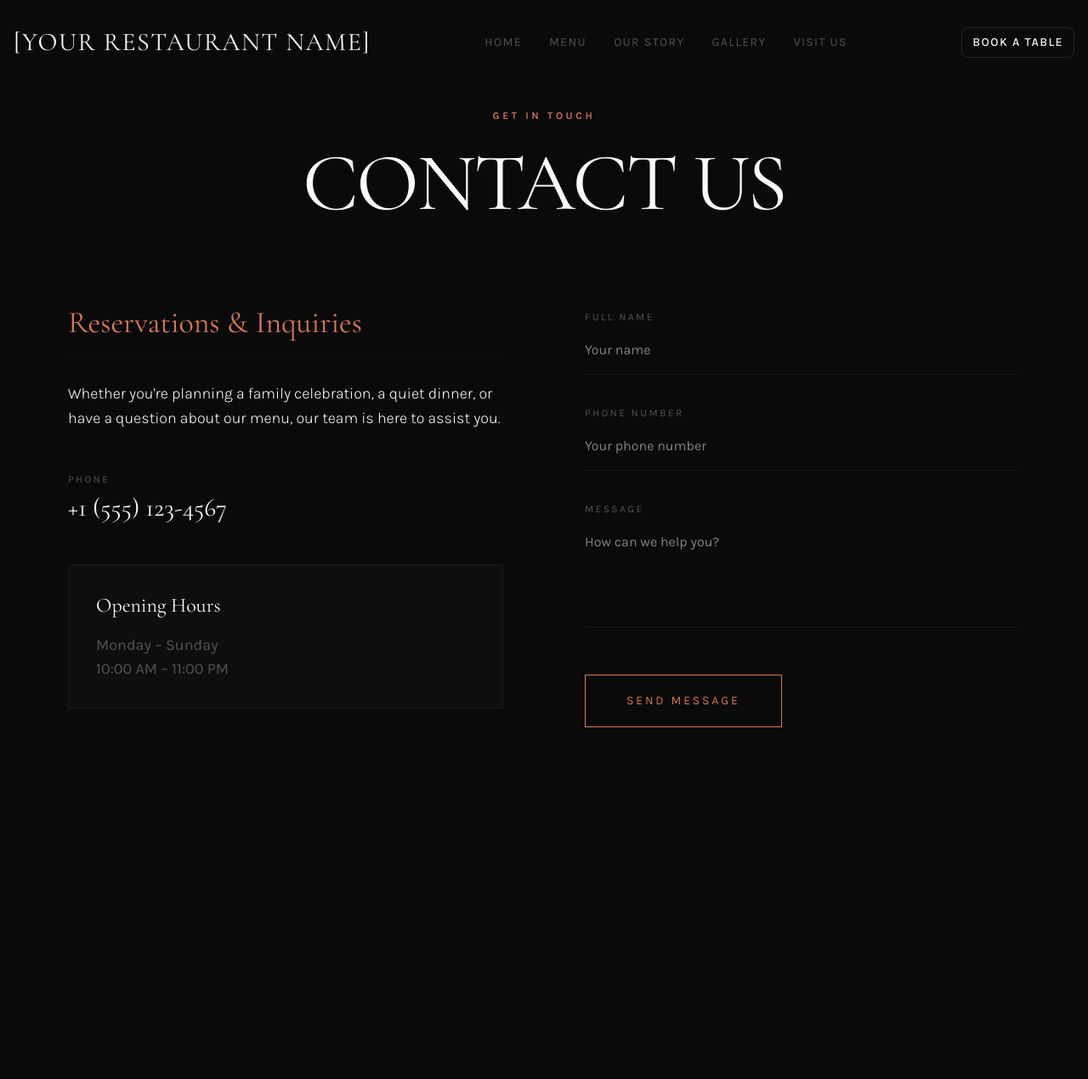
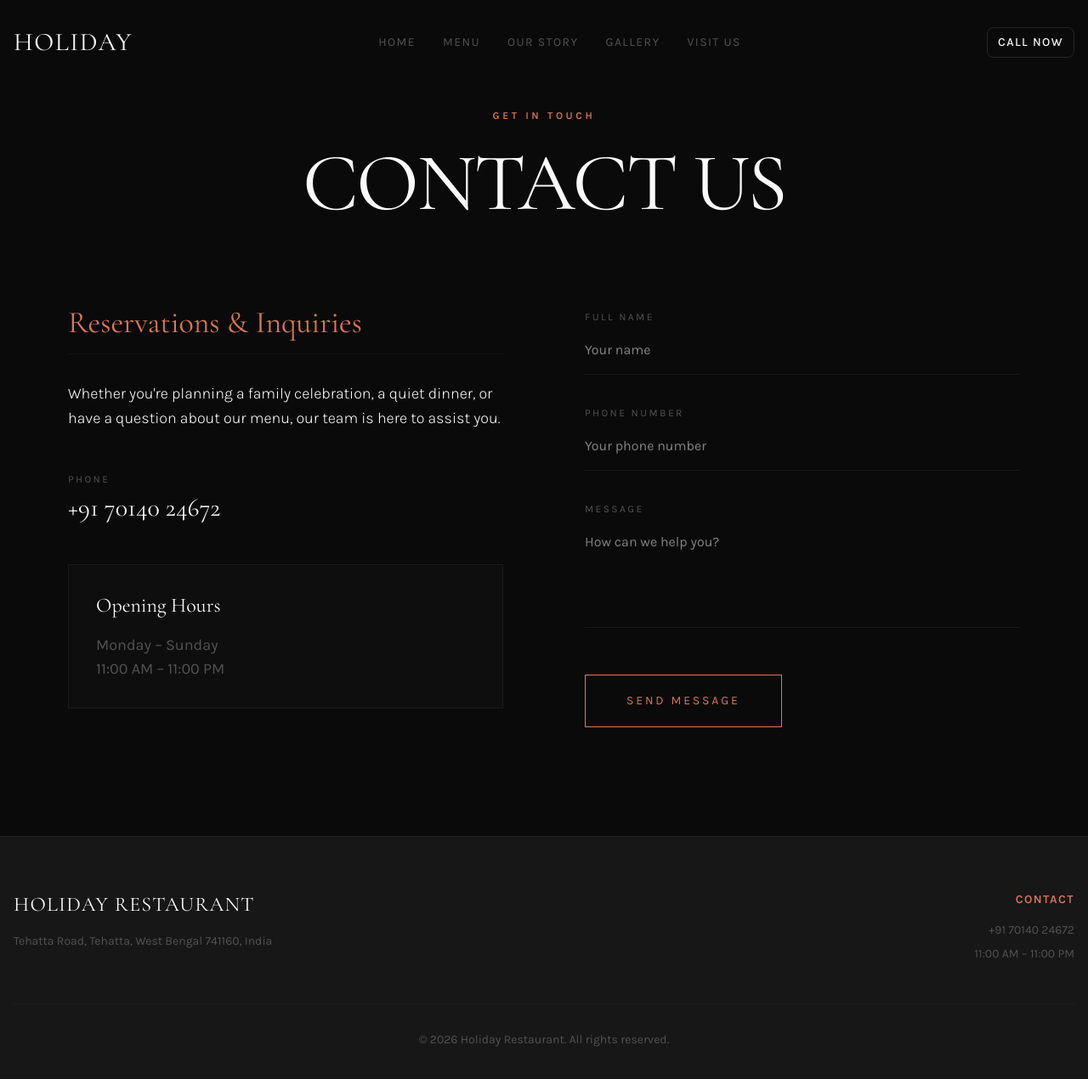
Before and after one commit to 564iay/cha-khor, a Next.js app: page /contact in a window 1280 px wide. Shown: the top 1270 px of the page at 85% size. Before the commit the page ends 984 px from the top, so only its background shows below. Built offline with nearby package versions, Linux system fonts and the light colour scheme.

Commit message:
chore: adapt template for Holiday Restaurant

```diff
--- a/src/app/contact/page.tsx
+++ b/src/app/contact/page.tsx
@@ -3,7 +3,7 @@ import { ContactClient } from "./ContactClient";
 
 export const metadata: Metadata = {
   title: "Contact Us",
-  description: "Get in touch with [Your Restaurant Name]. We'd love to hear from you regarding reservations, events, and general inquiries.",
+  description: "Get in touch with Holiday Restaurant. We'd love to hear from you.",
 };
 
 export default function ContactPage() {
--- a/src/app/layout.tsx
+++ b/src/app/layout.tsx
@@ -1,6 +1,7 @@
 import type { Metadata } from "next";
 import { Cormorant_Garamond, Karla } from "next/font/google";
 import { SiteHeader } from "@/components/navigation/SiteHeader";
+import { SiteFooter } from "@/components/navigation/SiteFooter";
 import { MobileActionBar } from "@/components/navigation/MobileActionBar";
 import { restaurant } from "@/data/restaurant";
 import "./globals.css";
@@ -19,16 +20,16 @@ const karla = Karla({
 export const metadata: Metadata = {
   metadataBase: new URL("https://yourrestaurant.com"),
   title: {
-    template: "%s | [Your Restaurant Name]",
-    default: "[Your Restaurant Name] | Premium Dining in [Your City]",
+    template: "%s | Holiday Restaurant",
+    default: "Holiday Restaurant | Premium Dining in Tehatta",
   },
-  description: "Experience [Your City]'s premier dining destination. Authentic flavors and an unforgettable atmosphere.",
-  keywords: ["Restaurant in [Your City]", "Best Food [Your City]", "[Your Restaurant Name]", "Family Dining", "[Your City] Food"],
+  description: "Holiday Restaurant in Tehatta, West Bengal. Discover a welcoming local dining destination on Tehatta Road.",
+  keywords: ["Holiday Restaurant Tehatta", "restaurant in Tehatta", "Tehatta restaurant", "family restaurant Tehatta", "restaurants near Tehatta"],
   openGraph: {
-    title: "[Your Restaurant Name] | Family Restaurant",
-    description: "Experience [Your City]'s premier dining destination.",
+    title: "Holiday Restaurant | Family Restaurant",
+    description: "Holiday Restaurant in Tehatta, West Bengal. Discover a welcoming local dining destination on Tehatta Road.",
     url: "https://yourrestaurant.com",
-    siteName: "[Your Restaurant Name]",
+    siteName: "Holiday Restaurant",
     images: [
       {
         url: "/images/0.-home/interior-room.jpg",
@@ -56,11 +57,11 @@ export default function RootLayout({
     "telephone": restaurant.phone,
     "address": {
       "@type": "PostalAddress",
-      "streetAddress": "[123 Main Street]",
+      "streetAddress": "Tehatta Road",
       "addressLocality": restaurant.city,
       "addressRegion": restaurant.state,
       "postalCode": restaurant.pinCode,
-      "addressCountry": "[Country Code]"
+      "addressCountry": "IN"
     },
     "geo": {
       "@type": "GeoCoordinates",
@@ -97,6 +98,7 @@ export default function RootLayout({
         <main className="pt-20 pb-16 md:pb-0 min-h-[calc(100vh-5rem)]">
           {children}
         </main>
+        <SiteFooter />
         <MobileActionBar />
       </body>
     </html>
--- a/src/app/our-story/page.tsx
+++ b/src/app/our-story/page.tsx
@@ -15,7 +15,7 @@ export default function OurStoryPage() {
           </TextReveal>
           <TextReveal delay={0.1}>
             <h1 className="font-display text-5xl md:text-7xl lg:text-8xl tracking-tight text-foreground max-w-4xl mx-auto mb-8">
-              ROOTED IN [YOUR CITY].
+              ROOTED IN TEHATTA.
             </h1>
           </TextReveal>
         </div>
@@ -30,7 +30,7 @@ export default function OurStoryPage() {
               <div className="relative aspect-[4/5] w-full border border-border/50 overflow-hidden group">
                 <Image
                   src="/images/0.-home/interior-room.jpg"
-                  alt="[Your Restaurant] Interior"
+                  alt="Holiday Restaurant Interior"
                   fill
                   className="object-cover group-hover:scale-105 transition-transform duration-1000 ease-out"
                 />
@@ -47,17 +47,17 @@ export default function OurStoryPage() {
               <div className="space-y-6 text-muted leading-relaxed text-lg">
                 <TextReveal delay={0.2}>
                   <p>
-                    [Your Restaurant Name] was born from a simple belief: [Your City] deserved a dining experience that combined uncompromising quality with the warmth of true hospitality.
+                    Holiday Restaurant brings together good food and a welcoming atmosphere in the heart of Tehatta.
                   </p>
                 </TextReveal>
                 <TextReveal delay={0.3}>
                   <p>
-                    We didn&apos;t set out to reinvent the wheel. We set out to perfect the classics. From our fragrant biryanis to our bold Indo-Chinese woks, every dish is prepared with fresh ingredients, precise technique, and a deep respect for flavor.
+                    We set out to create a dining experience that combines quality food with the warmth of true hospitality. Every dish is prepared with fresh ingredients and a deep respect for flavor.
                   </p>
                 </TextReveal>
                 <TextReveal delay={0.4}>
                   <p>
-                    Whether you are gathering for a family celebration or stepping in for a quick, comforting meal, our doors are open. This is not just a restaurant; it is a space designed for our community to connect over great food.
+                    Whether you're stopping by for a meal or spending time with family and friends, Holiday is designed to make every visit comfortable and enjoyable.
                   </p>
                 </TextReveal>
               </div>
@@ -113,7 +113,7 @@ export default function OurStoryPage() {
                 </div>
                 <h3 className="font-display text-2xl text-foreground mb-4">Community First</h3>
                 <p className="text-muted">
-                  A welcoming atmosphere designed to make every family, group, and individual in [Your City] feel right at home.
+                  A welcoming atmosphere designed to make every family, group, and individual in Tehatta feel right at home.
                 </p>
               </div>
             </TextReveal>
--- a/src/app/visit/page.tsx
+++ b/src/app/visit/page.tsx
@@ -108,7 +108,7 @@ export default function VisitPage() {
               <div className="relative w-full aspect-square lg:aspect-auto lg:h-full min-h-[500px] group overflow-hidden border border-border/50">
                 <Image
                   src="/images/5.-exterior/images.jpg"
-                  alt="[Your Restaurant] Exterior"
+                  alt="Holiday Restaurant Exterior"
                   fill
                   className="object-cover group-hover:scale-105 transition-transform duration-1000 ease-out"
                 />
--- /dev/null
+++ b/src/components/navigation/SiteFooter.tsx
@@ -0,0 +1,29 @@
+import Link from "next/link";
+import { restaurant } from "@/data/restaurant";
+
+export function SiteFooter() {
+  return (
+    <footer className="bg-background-secondary border-t border-border py-12 md:py-16">
+      <div className="container mx-auto px-4">
+        <div className="flex flex-col md:flex-row justify-between items-center md:items-start gap-8">
+          <div className="text-center md:text-left">
+            <h3 className="font-display text-2xl tracking-wider uppercase text-foreground mb-4">
+              {restaurant.name}
+            </h3>
+            <p className="text-muted text-sm max-w-xs leading-relaxed">
+              {restaurant.address}
+            </p>
+          </div>
+          <div className="text-center md:text-right">
+            <h4 className="text-sm font-semibold tracking-widest uppercase text-accent mb-4">Contact</h4>
+            <p className="text-muted text-sm mb-2">{restaurant.phone}</p>
+            <p className="text-muted text-sm">{restaurant.hours}</p>
+          </div>
+        </div>
+        <div className="mt-12 pt-8 border-t border-border/50 text-center text-sm text-muted">
+          <p>© 2026 {restaurant.name}. All rights reserved.</p>
+        </div>
+      </div>
+    </footer>
+  );
+}
--- a/src/components/navigation/SiteHeader.tsx
+++ b/src/components/navigation/SiteHeader.tsx
@@ -51,7 +51,7 @@ export function SiteHeader() {
 
         {/* Logo/Brand */}
         <Link href="/" className="font-display text-2xl md:text-3xl tracking-wider uppercase text-foreground">
-          [Your Restaurant Name]
+          HOLIDAY
         </Link>
 
         {/* Desktop Navigation */}
@@ -80,7 +80,7 @@ export function SiteHeader() {
         <div className="hidden md:block">
           <MagneticButton>
             <Button asChild variant="outline" size="sm" className="tracking-widest uppercase hover:bg-accent hover:text-background hover:border-accent transition-all duration-500">
-              <Link href="/visit">Book A Table</Link>
+              <a href="tel:+917014024672">Call Now</a>
             </Button>
           </MagneticButton>
         </div>
@@ -96,7 +96,7 @@ export function SiteHeader() {
         }`}
       >
         <div className="container mx-auto px-4 py-6 flex justify-between items-center border-b border-border/20">
-          <span className="font-display text-2xl tracking-wider uppercase text-foreground">[Your Restaurant Name]</span>
+          <span className="font-display text-2xl tracking-wider uppercase text-foreground">HOLIDAY</span>
           <button
             aria-label="Close Menu"
             className="p-3 -mr-3 text-foreground hover:text-accent transition-colors focus-visible:outline-none focus-visible:ring-2 focus-visible:ring-accent rounded-sm"
@@ -122,7 +122,7 @@ export function SiteHeader() {
             );
           })}
           <Button asChild variant="outline" size="lg" className="mt-4 tracking-widest uppercase hover:bg-accent hover:text-background hover:border-accent transition-all duration-500 border-border">
-            <Link href="/visit" onClick={() => setIsMobileMenuOpen(false)}>Book A Table</Link>
+            <a href="tel:+917014024672" onClick={() => setIsMobileMenuOpen(false)}>Call Now</a>
           </Button>
         </nav>
       </div>
--- a/src/components/sections/FinalCTA.tsx
+++ b/src/components/sections/FinalCTA.tsx
@@ -60,7 +60,7 @@ export function FinalCTA() {
           <TextReveal delay={0.2}>
             <MagneticButton>
               <Button asChild size="lg" className="tracking-[0.2em] uppercase bg-accent text-background hover:bg-accent/90 px-10 py-6">
-                <Link href="/menu">Explore Menu</Link>
+                <Link href="/menu">View Menu</Link>
               </Button>
             </MagneticButton>
           </TextReveal>
--- a/src/components/sections/Hero.tsx
+++ b/src/components/sections/Hero.tsx
@@ -138,18 +138,18 @@ export function Hero() {
         </div>
 
         <p ref={subtitleRef} className="font-display text-xl md:text-2xl lg:text-3xl text-foreground-secondary max-w-2xl mb-12 italic">
-          Family dining, crafted for every craving.
+          A welcoming dining destination in Tehatta for memorable meals and good moments.
         </p>
 
         <div ref={ctaRef} className="flex flex-col sm:flex-row gap-6">
           <MagneticButton>
             <Button asChild size="lg" className="tracking-widest uppercase bg-accent text-background hover:bg-accent/90 transition-colors">
-              <Link href="/menu">Explore Menu</Link>
+              <Link href="/menu">View Menu</Link>
             </Button>
           </MagneticButton>
           <MagneticButton>
             <Button asChild variant="outline" size="lg" className="tracking-widest uppercase hover:bg-accent hover:text-background hover:border-accent transition-all duration-500 border-border">
-              <Link href="/visit">Visit Us</Link>
+              <a href="tel:+917014024672">Call Now</a>
             </Button>
           </MagneticButton>
         </div>
--- a/src/components/sections/Introduction.tsx
+++ b/src/components/sections/Introduction.tsx
@@ -52,12 +52,12 @@ export function Introduction() {
             <div className="space-y-8 text-foreground-secondary md:text-lg max-w-xl mx-auto lg:mx-0 font-body font-light tracking-wide leading-relaxed">
               <TextReveal delay={0.3}>
                 <p>
-                  Welcome to [Your Restaurant Name], a place where local flavors meet contemporary comfort. Whether you&apos;re gathering with family for a celebratory feast or dropping by for a quick, satisfying bite, our doors are open.
+                  Holiday Restaurant brings together good food and a welcoming atmosphere in the heart of Tehatta.
                 </p>
               </TextReveal>
               <TextReveal delay={0.4}>
                 <p>
-                  We believe in serving honest, flavorful food crafted with care. From our signature biryanis to our comforting Indo-Chinese selections, every dish is prepared to bring people together.
+                  Whether you&apos;re stopping by for a meal or spending time with family and friends, Holiday is designed to make every visit comfortable and enjoyable.
                 </p>
               </TextReveal>
             </div>
--- a/src/data/gallery.ts
+++ b/src/data/gallery.ts
@@ -1,12 +1,12 @@
 export const images = {
   homeHero: {
     src: "/images/0.-home/interior-room.jpg",
-    alt: "[Your Restaurant] interior",
+    alt: "Holiday Restaurant interior",
     isPlaceholder: false,
   },
   introSide: {
     src: "/images/0.-home/people-full.jpg",
-    alt: "People enjoying at [Your Restaurant]",
+    alt: "People enjoying at Holiday Restaurant",
     isPlaceholder: false,
   },
   experience: {
--- a/src/data/restaurant.ts
+++ b/src/data/restaurant.ts
@@ -1,15 +1,15 @@
 export const restaurant = {
-  name: "[Your Restaurant Name]",
-  city: "[Your City]",
-  district: "[Your District]",
-  state: "[Your State]",
-  pinCode: "[ZIP Code]",
-  address: "[123 Main Street, Your City, Your State — ZIP Code, Country]",
-  phone: "+1 (555) 123-4567", // VERIFIED
-  whatsapp: null, // NEEDS VERIFICATION
-  hours: "10:00 AM – 11:00 PM", // VERIFIED
+  name: "Holiday Restaurant",
+  city: "Tehatta",
+  district: "Tehatta",
+  state: "West Bengal",
+  pinCode: "741160",
+  address: "Tehatta Road, Tehatta, West Bengal 741160, India",
+  phone: "+91 70140 24672",
+  whatsapp: null,
+  hours: "11:00 AM – 11:00 PM",
   email: null,
-  mapLink: "https://maps.google.com/",
+  mapLink: "https://maps.google.com/?q=Holiday+Restaurant+Tehatta",
   features: [
     "Family Dining",
     "Lunch & Dinner",
```
